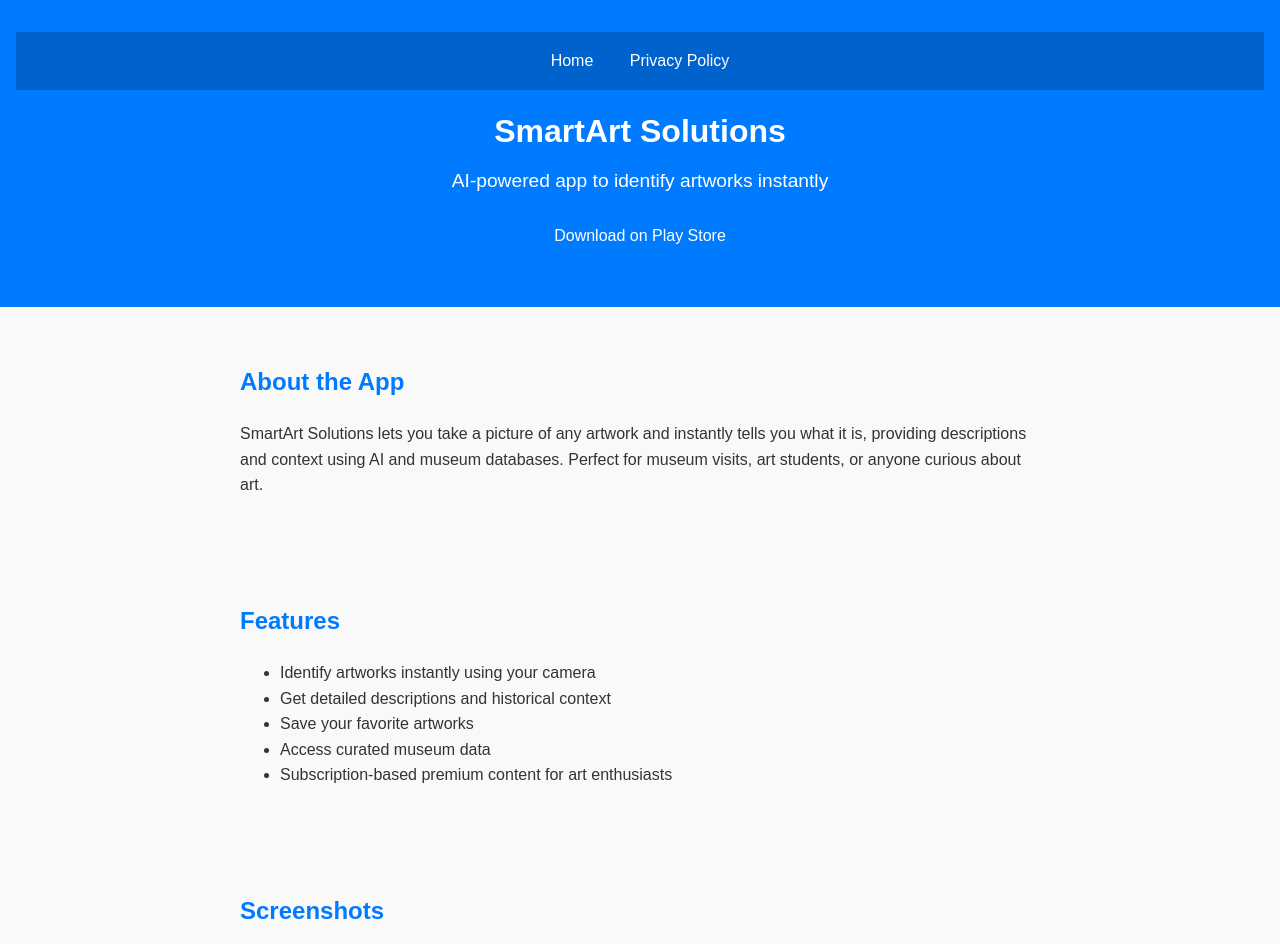
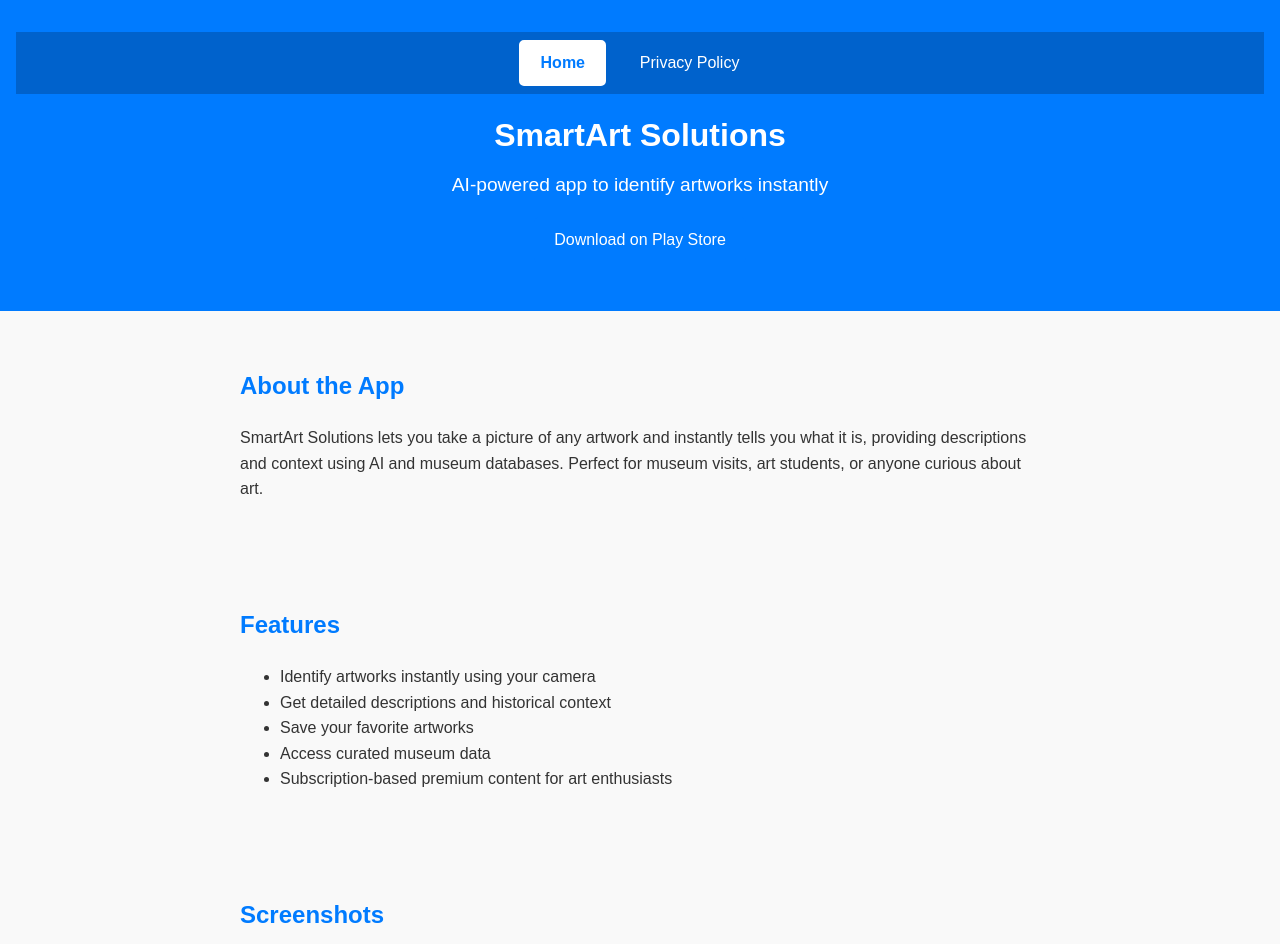
Before and after one commit to 05dbec67c6/landingPage, a plain HTML site: page index.html in a window 1280 px wide. Shown: the top 944 px of the page. Drawn offline with Linux system fonts and the light colour scheme.

Commit message:
-updated

```diff
--- a/index.html
+++ b/index.html
@@ -69,20 +69,31 @@
     nav.menu a {
       color: white;
       text-decoration: none;
-      padding: 0.5em 1em;
+      padding: 0.5em 1.2em;
       display: inline-block;
-      transition: background 0.3s;
+      transition: all 0.3s;
+      border: 2px solid transparent;
+      border-radius: 5px;
+      font-weight: 500;
+      margin: 0 0.25em;
     }
     nav.menu a:hover {
       background: rgba(255,255,255,0.2);
-      border-radius: 3px;
+      border-color: rgba(255,255,255,0.5);
+      transform: translateY(-2px);
+    }
+    nav.menu a.active {
+      background: white;
+      color: #007bff;
+      border-color: white;
+      font-weight: 600;
     }
   </style>
 </head>
 <body>
   <header>
     <nav class="menu">
-      <a href="index.html">Home</a>
+      <a href="index.html" class="active">Home</a>
       <a href="privacy-policy.html">Privacy Policy</a>
     </nav>
     <h1>SmartArt Solutions</h1>
```
Also changed, not shown: privacy-policy.html (+15 -4 lines).
